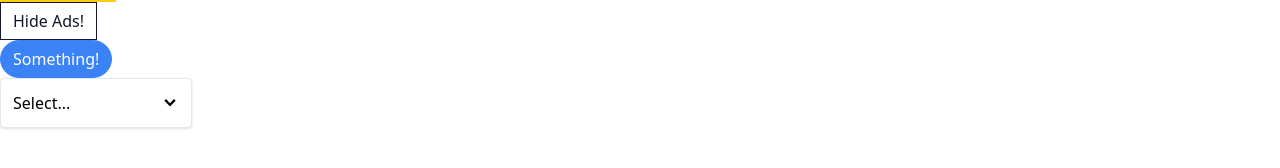
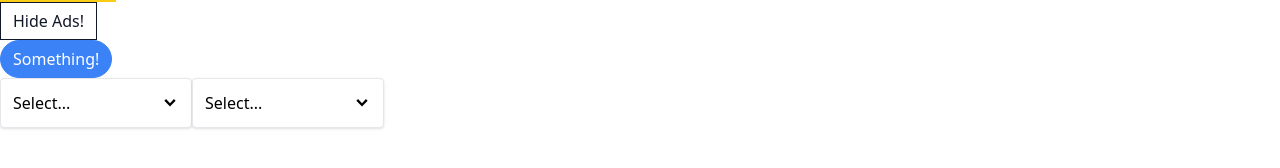
Before and after one commit to kuladeepperumalla/react-custom-components, a React (Create React App) app: page / in a window 1280 px wide. Shown: the part 360-528 px from the top of the page. Built offline with nearby package versions, Linux system fonts and the light colour scheme.

Commit message:
commit #9

```diff
--- a/src/App.js
+++ b/src/App.js
@@ -37,7 +37,10 @@ function App() {
     <div>
       <Accordion items={items} />
       <ButtonPage />
+      <div className="flex">
       <Dropdown options={options} value={select} onChange={handleSelect} />
+      <Dropdown options={options} value={select} onChange={handleSelect} />
+      </div>
     </div>
   );
 }
```
